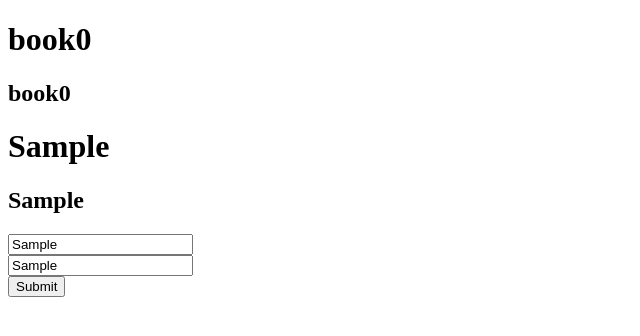
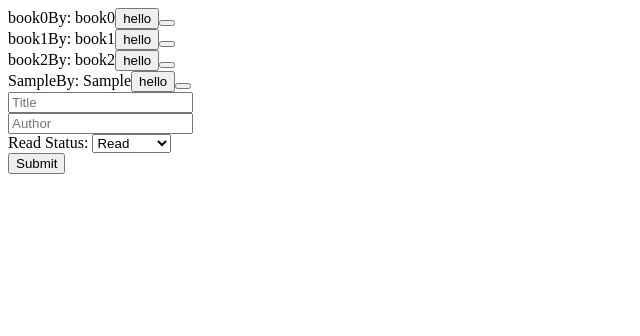
Before and after one commit to bdang003/library, a plain HTML site: page index.html in a window 1280 px wide. Both pictures are taken after typing "Sample", "Sample" into the empty fields and a click on the button "Submit". Shown: the whole page, without its empty margins (0-640 px from the left). Drawn offline with Linux system fonts and the light colour scheme.

Commit message:
added 'beenRead' attributes to book and added function to add/remove beenRead class to appropriate bookDiv

```diff
--- a/index.html
+++ b/index.html
@@ -8,7 +8,12 @@
     <form id="form">
         <input type="text" id="title" placeholder="Title"><br>
         <input type="text" id="author" placeholder="Author"><br>
-        <button type="submit">Submit</button>
+        <label for="read">Read Status:</label>
+        <select name="Read Status" id="readStatus">
+            <option value='true'>Read</option>
+            <option value='false'>Not Read</option>
+        </select><br>
+        <button type="">Submit</button>
     </form>
 </html>
 
--- a/main.js
+++ b/main.js
@@ -1,9 +1,15 @@
 let myLibrary = [];
-for(let i=0; i<1; i++){ //creates temp list of books for library
+for(let i=0; i<3; i++){ //creates temp list of books for library
     myLibrary.push(new Book(`book${i}`, `book${i}`));
 } //remove when you are ready to do without it
 
 initializePage();
+
+function Book(title, author, readStatus){ //Book constructor
+    this.title= title
+    this.author= author
+    this.readStatus = readStatus //option: true/false
+}
 
 function initializePage(){
     const main = document.querySelector('#main');
@@ -11,33 +17,42 @@ function initializePage(){
     for(let i=0; i<myLibrary.length; i++){
         createBookDiv(myLibrary[i]);
     }
-    const form = document.querySelector('#form');
-    console.log(form);
-    form.addEventListener('submit', addBookToLibrary);
-}
-
-function Book(title, author){
-    this.title= title
-    this.author= author
+    const form = document.querySelector('#form'); //creates form that allows user to add new book
+    form.addEventListener('submit', addBookToLibrary); //submit button adds new book to library
 }
 
 function addBookToLibrary(e){
-    e.preventDefault();
+    e.preventDefault(); //prevents page from refreshing
     let title = form.elements['title'].value;
     let author = form.elements['author'].value;
-    let newBook = new Book(title,author);
+    let readStatus = form.elements['readStatus'].value=='true'; //read status assign boolean true/false
+    let newBook = new Book(title,author,readStatus);
     myLibrary.push(newBook);
     createBookDiv(newBook);
+    form.reset();
 }
 
 function createBookDiv(book){
-    let bookDiv = document.createElement('div');
+    let bookDiv = document.createElement('div'); //creates book div
     bookDiv.classList.add('book');
-    let title = document.createElement('h1');
-    title.appendChild(document.createTextNode(book.title));
-    let author = document.createElement('h2');
-    author.appendChild(document.createTextNode(book.author));
+    bookDiv.id = book.title+book.author;
+    if(book.readStatus) bookDiv.classList.add('beenRead');
+    let title = document.createElement('h1').appendChild(document.createTextNode(book.title));; //creates and attaches title
+    let author = document.createElement('h2').appendChild(document.createTextNode('By: ' + book.author));; //creates and attaches author
+    let readBtn = document.createElement('button');
+    readBtn.innerHTML='hello';
+    readBtn.onclick = ()=>changeReadStatus(book);
+    let rmBtn = document.createElement('button');
     bookDiv.appendChild(title);
     bookDiv.appendChild(author);
+    bookDiv.appendChild(readBtn);
+    bookDiv.appendChild(rmBtn);
     library.appendChild(bookDiv);
 }
+
+function changeReadStatus(book){
+    book.readStatus = book.readStatus ? false : true; //changes read status
+    let targetBookDiv = document.querySelector(`#${book.title}${book.author}`); //finds div related to book
+    book.readStatus ? targetBookDiv.classList.add('beenRead') //add/remove beenRead class
+                    : targetBookDiv.classList.remove('beenRead');
+}
```
